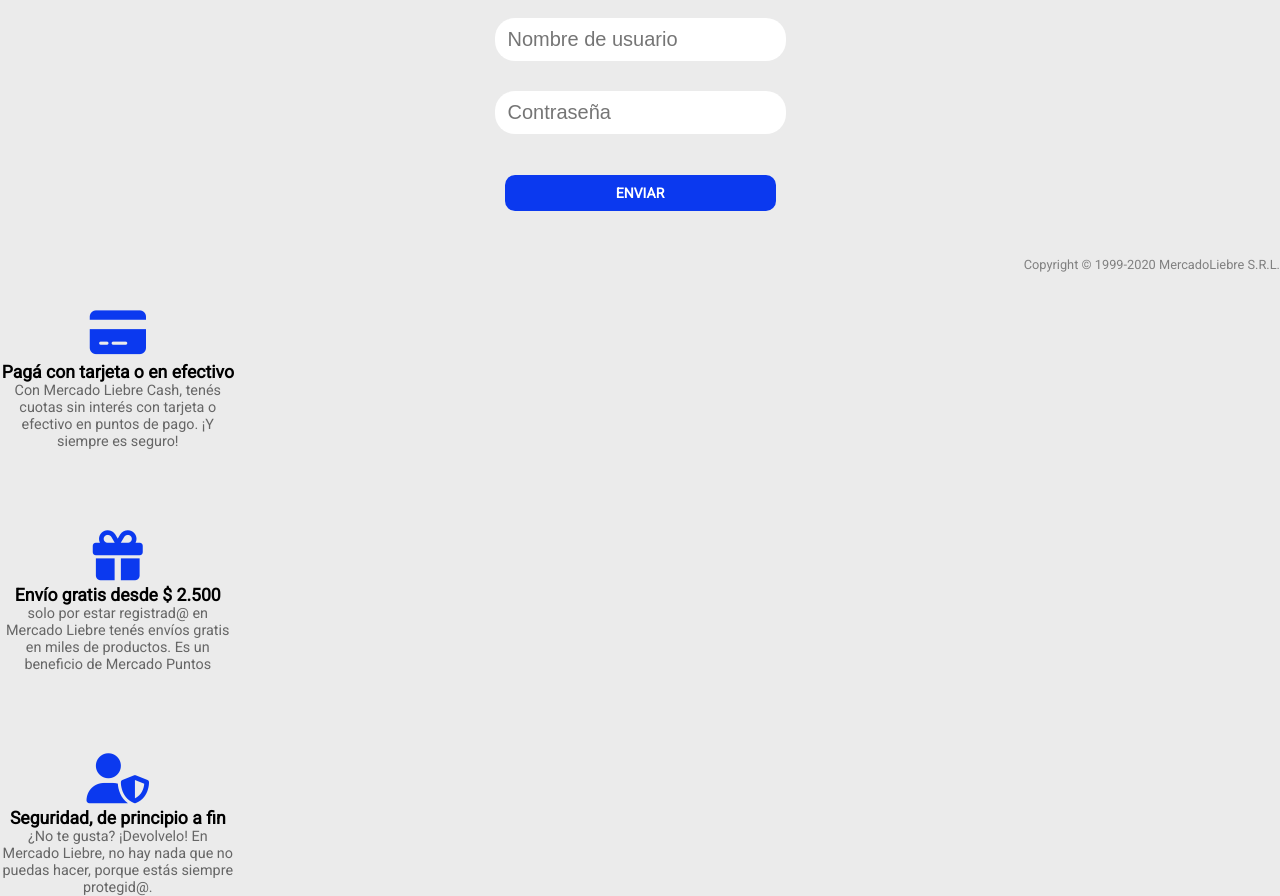
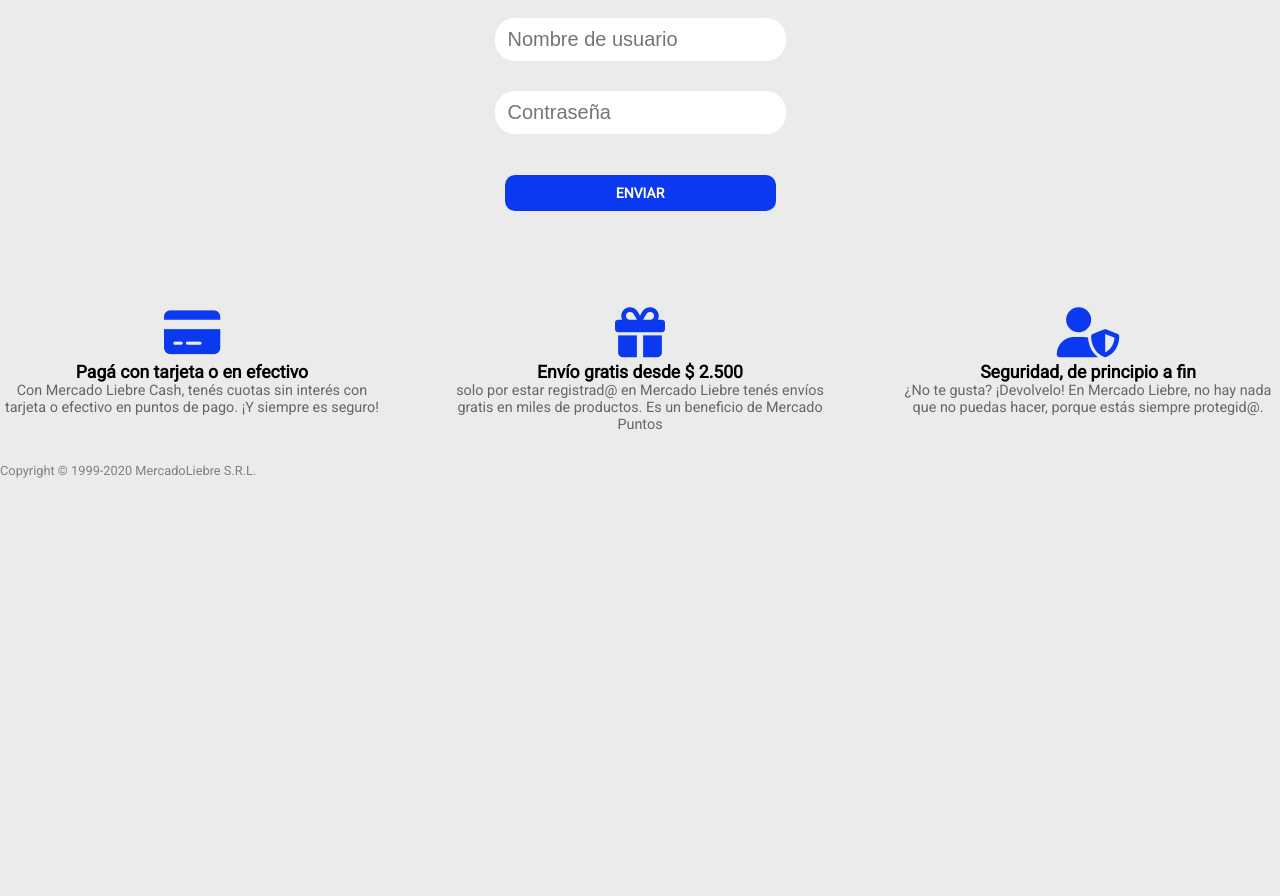
Before and after one commit to lucas21Arroyo/LucasArroyo-C21-MercadoLiebre, a website: page views/login.html in a window 1280 px wide. Shown: the part 297-1193 px from the top of the page. After the commit the page ends 800 px from the top, so only its background shows below. Drawn offline with Linux system fonts and the light colour scheme.

Commit message:
fix:footer login-register

```diff
--- a/views/login.html
+++ b/views/login.html
@@ -81,36 +81,27 @@
 
     </main>
     <footer class="home-footer">
-        <section>
         <article class="home--footer-section">
-                <div>
             <i class="fa-solid fa-credit-card" style="color: #0b39ef;"></i>
-                </div>
             <h4>Pagá con tarjeta o en efectivo</h4>
             <p>Con Mercado Liebre Cash, tenés cuotas sin interés con tarjeta o efectivo en puntos de pago. ¡Y
                 siempre es seguro!</p>
         </article>
-            <article>
         <article class="home--footer-section">
-                    <div>
             <i class="fa-solid fa-gift" style="color: #0b39ef;"></i>
-                    </div>
             <h4>Envío gratis desde $ 2.500</h4>
             <p>solo por estar registrad@ en Mercado Liebre tenés envíos gratis en miles de productos. Es un
                 beneficio de Mercado Puntos</p>
         </article>
         <article class="home--footer-section">
-                    <div>
             <i class="fa-solid fa-user-shield" style="color: #0b39ef;"></i>
-                    </div>
             <h4>Seguridad, de principio a fin</h4>
             <p>¿No te gusta? ¡Devolvelo! En Mercado Liebre, no hay nada que no puedas hacer, porque estás
                 siempre
                 protegid@.</p>
         </article>
-        </section>
+    </footer>
     <p class="home--footer--section-copy">Copyright © 1999-2020 MercadoLiebre S.R.L.</p>
-    </footer>
 </body>
 
 </html>
```
Also changed, not shown: views/register.html (+1 -10 lines). Lines whose indentation alone changed are shown as unchanged.
